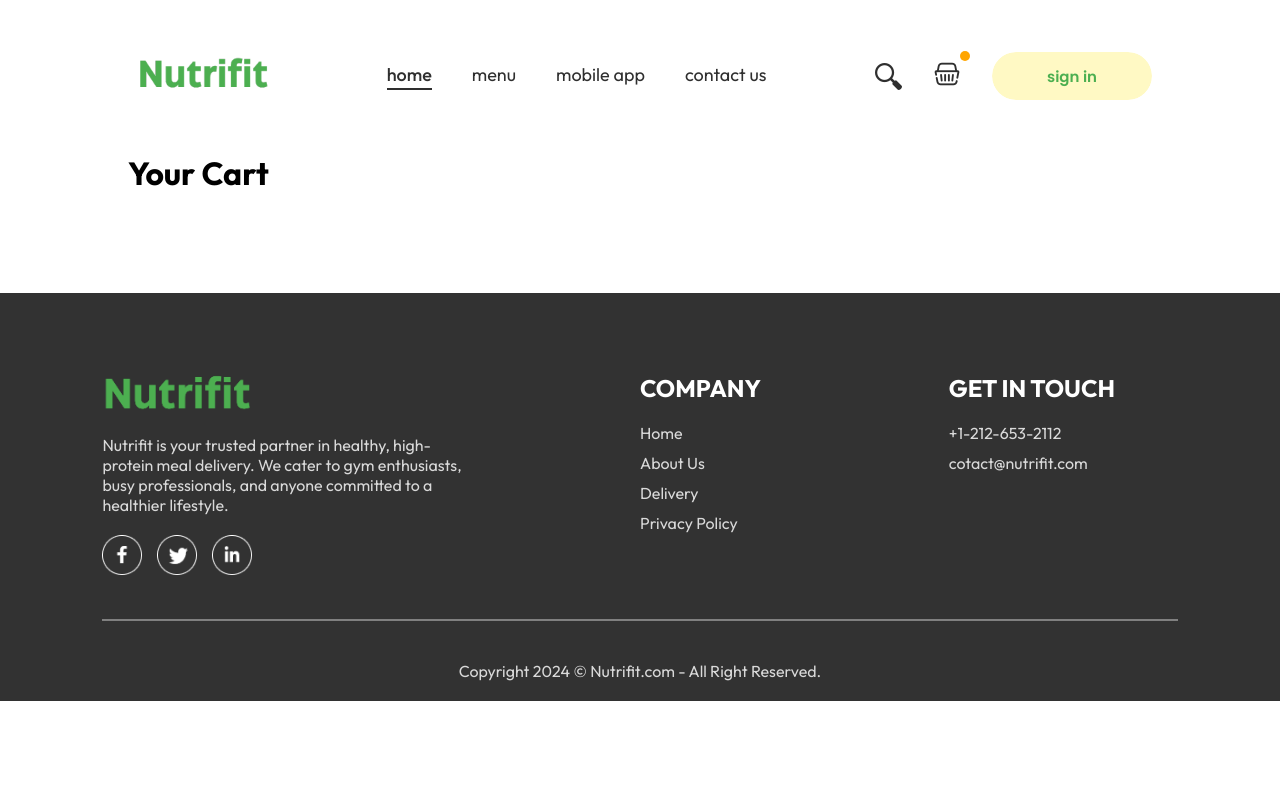
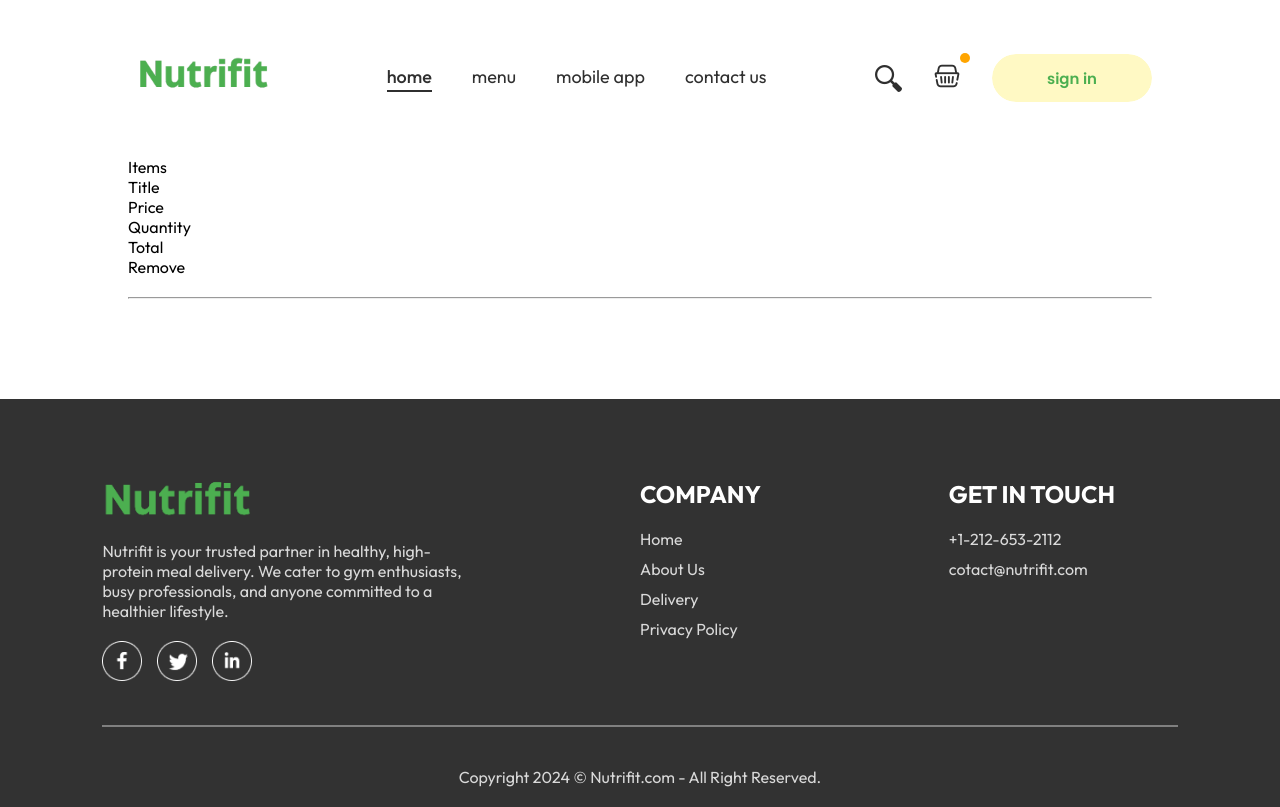
Before and after one commit to harshitaphadtare/Nutrifit, a React (Vite) app in the folder frontend/: page /cart in a window 1280 px wide. Built offline with nearby package versions, Linux system fonts and the light colour scheme.

Commit message:
cart page started

```diff
--- a/frontend/src/components/LoginPopup/LoginPopup.css
+++ b/frontend/src/components/LoginPopup/LoginPopup.css
@@ -73,7 +73,12 @@
 }
 
 .login-popup p span{
-    color: #FFA500;
+    color: #2F2F2F;
     font-weight: 500;
     cursor: pointer;
+    transition: 0.2s;
 }
+
+.login-popup p span:hover{
+    font-weight: 700;
+}
--- a/frontend/src/components/Navbar/Navbar.jsx
+++ b/frontend/src/components/Navbar/Navbar.jsx
@@ -10,7 +10,7 @@
 
   return (
     <div className='navbar'>
-      <img src={assets.logo} alt="nutrifit-logo" className="logo" />
+      <Link to="/"><img src={assets.logo} alt="nutrifit-logo" className="logo" /></Link>
       <ul className="navbar-menu">
         <Link to="/" onClick={()=>setMenu("home")} className={menu === "home"?"active":""}>home</Link>
         <a href='#explore-menu' onClick={()=>setMenu("menu")} className={menu === "menu"?"active":""}>menu</a>
@@ -20,7 +20,7 @@
       <div className="navbar-right">
         <img src={assets.search_icon} alt="search-icon" />
         <div className="navbar-search-icon">
-            <img src={assets.basket_icon} alt="basket-icon" />
+            <Link to="/cart"><img src={assets.basket_icon} alt="basket-icon" /></Link>
             <div className="dot"></div>
         </div>
         {/* signup button */}
--- a/frontend/src/pages/Cart/Cart.jsx
+++ b/frontend/src/pages/Cart/Cart.jsx
@@ -1,10 +1,32 @@
-import React from 'react';
+import React, { useContext } from 'react';
 import "./Cart.css";
+import { StoreContext } from '../../context/StoreContext';
 
 const Cart = () => {
+  const {cartItems,food_list,removeFromCart} = useContext(StoreContext);
   return (
-    <div>
-      <h1>Your Cart</h1>
+    <div className='cart'>
+      <div className="cart-items">
+        <div className="cart-items-title">
+          <p>Items</p>
+          <p>Title</p>
+          <p>Price</p>
+          <p>Quantity</p>
+          <p>Total</p>
+          <p>Remove</p>
+        </div>
+        <br />
+        <hr />
+        {food_list.map((item,index)=>{
+          if(cartItems[item._id]>0){
+            return (
+              <div className='cart-items-title cart-items-item'>
+                <p>{item.name}</p>
+              </div>
+            )
+          }
+        })}
+      </div>
     </div>
   );
 };
```
